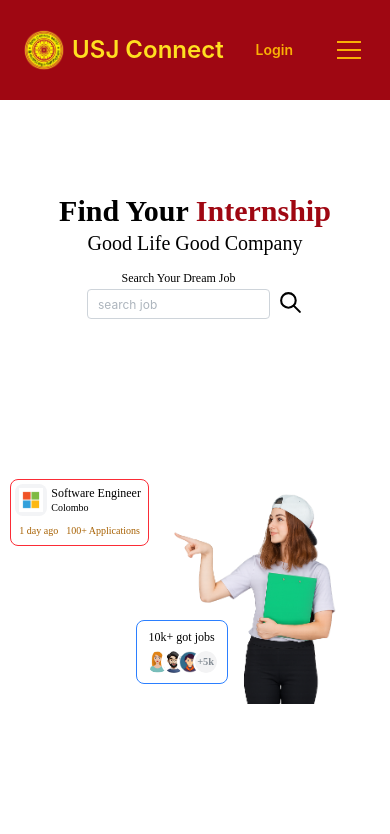
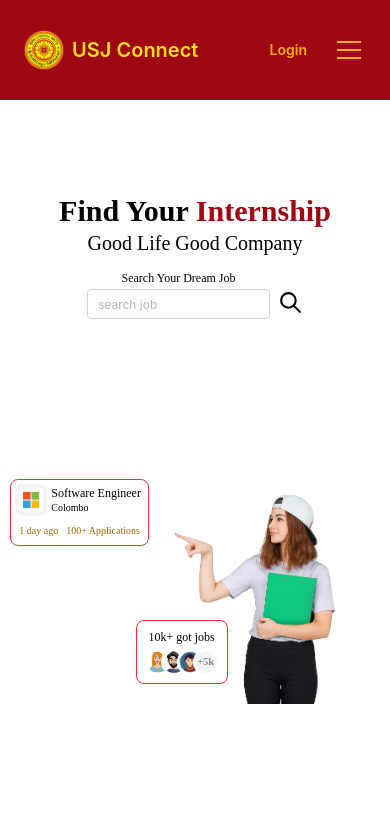
Before and after one commit to kavinduhcolombage/usj-connect, a React (Vite) app: page / in a window 390 px wide. Shown: the top 834 px of the page. Built offline with nearby package versions, Linux system fonts and the light colour scheme.

Commit message:
style: update Header and DreamJob components for improved responsiveness and visual consistency

```diff
--- a/src/layouts/Header.tsx
+++ b/src/layouts/Header.tsx
@@ -58,7 +58,7 @@ const Header = () => {
 
         <div className='flex items-center gap-2 cursor-pointer'>
             <img className='h-13 max-[400px]:h-10' src="/usj1.png" alt="" />
-            <div className='text-2xl font-semibold text-yellow-300'>USJ Connect</div>
+            <div className='text-2xl max-[400px]:text-xl font-semibold text-yellow-300'>USJ Connect</div>
         </div>
 
         <div className='md:flex hidden'>
@@ -67,7 +67,7 @@ const Header = () => {
 
         <div className='flex gap-5 items-center justify-around'>
             {user ? <ProfileMenu /> : <Link to="/login">
-                <Button variant='subtle' color='yellow'>Login</Button>
+                <Button className='!p-1' variant='subtle' color='yellow'>Login</Button>
             </Link>}
             <div className='bg-gray-900 p-1.5 rounded-full cursor-pointer hidden md:flex hover:text-blue-500'>
                 <Settings size={25} />
@@ -86,7 +86,7 @@ const Header = () => {
                 <div className='flex flex-col gap-6 items-center'>
                     {
                         links.map((link, index) => (
-                            <div key={index} className={`${location.pathname === link.url ? 'border-blue-600 text-blue-500' : 'border-transparent'} border-b-[3px] h-full flex items-center`}>
+                            <div key={index} className={`${location.pathname === link.url ? 'border-red-700 text-red-700' : 'border-transparent'} border-b-[3px] h-full flex items-center`}>
                                 <Link className='hover:text-gray-600 text-xl' to={link.url}>{link.name}</Link>
                             </div>
                         ))
--- a/src/pages/LandingPage/DreamJob.tsx
+++ b/src/pages/LandingPage/DreamJob.tsx
@@ -25,7 +25,7 @@ const DreamJob = () => {
         <div className="w-[50%] max-[850px]:w-full flex items-center justify-center mx-10 max-[450px]:mx-5">
             <div className="relative">
                 <img className='h-100 max-[1050px]:h-80 max-[650px]:h-60 max-[500px]:ml-15 max-[450px]:ml-25 max-[400px]:ml-30' src="/images/women.png" alt="girl photo" />
-                <div className='absolute -right-1/5 max-[1050px]:-right-2/5 max-[950px]:-right-2/6 max-[650px]:-right-1/2 max-[500px]:-right-1/3 max-[450px]:right-2/5 w-fit top-[55%] max-[450px]:top-[65%] border border-blue-500 rounded-lg p-2 backdrop-blur-md'>
+                <div className='absolute -right-1/5 max-[1050px]:-right-2/5 max-[950px]:-right-2/6 max-[650px]:-right-1/2 max-[500px]:-right-1/3 max-[450px]:right-2/5 w-fit top-[55%] max-[450px]:top-[65%] border border-red-500 rounded-lg p-2 backdrop-blur-md'>
                     <div className='text-center mb-1 text-sm max-[650px]:text-xs'>10k+ got jobs</div>
                     <Avatar.Group spacing={matches ? "xs" : "sm"}>
                         <Avatar size={matches ? "sm" : "md"} src="/images/1.jpeg" />
```
